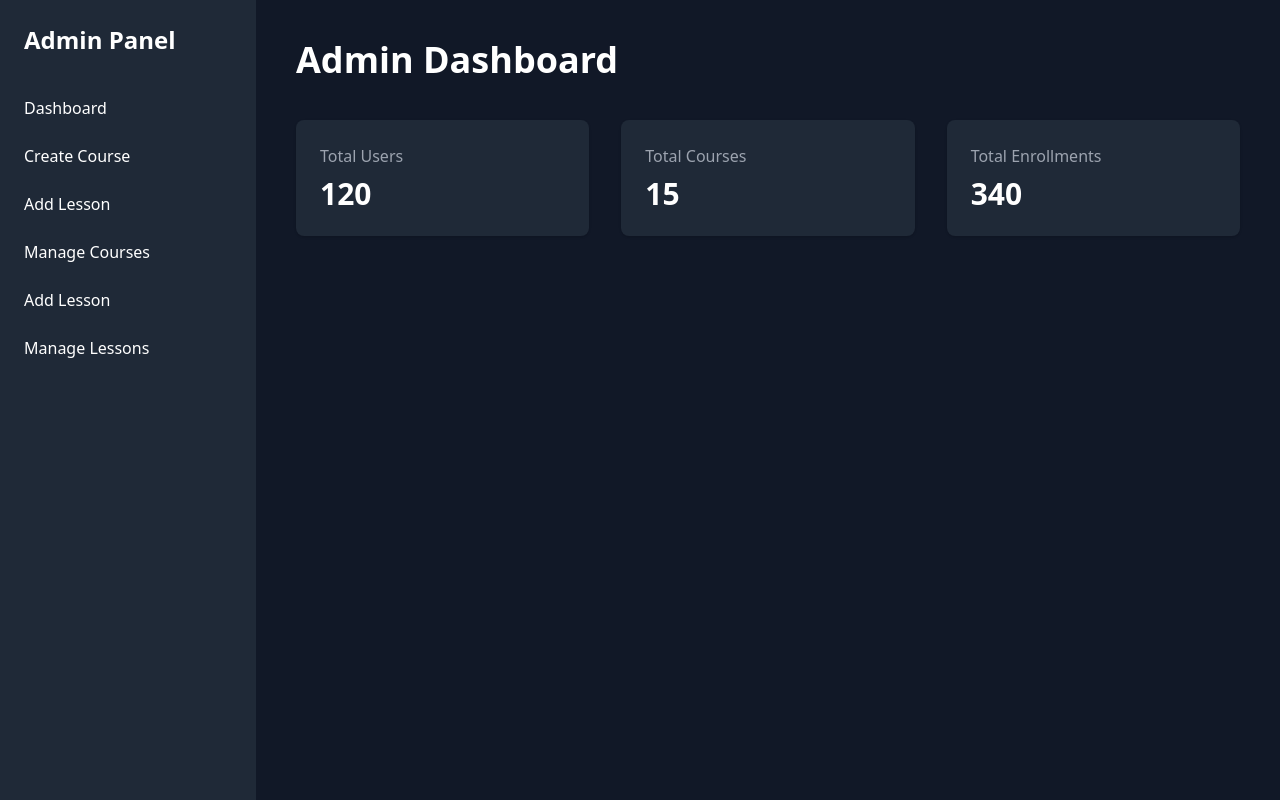
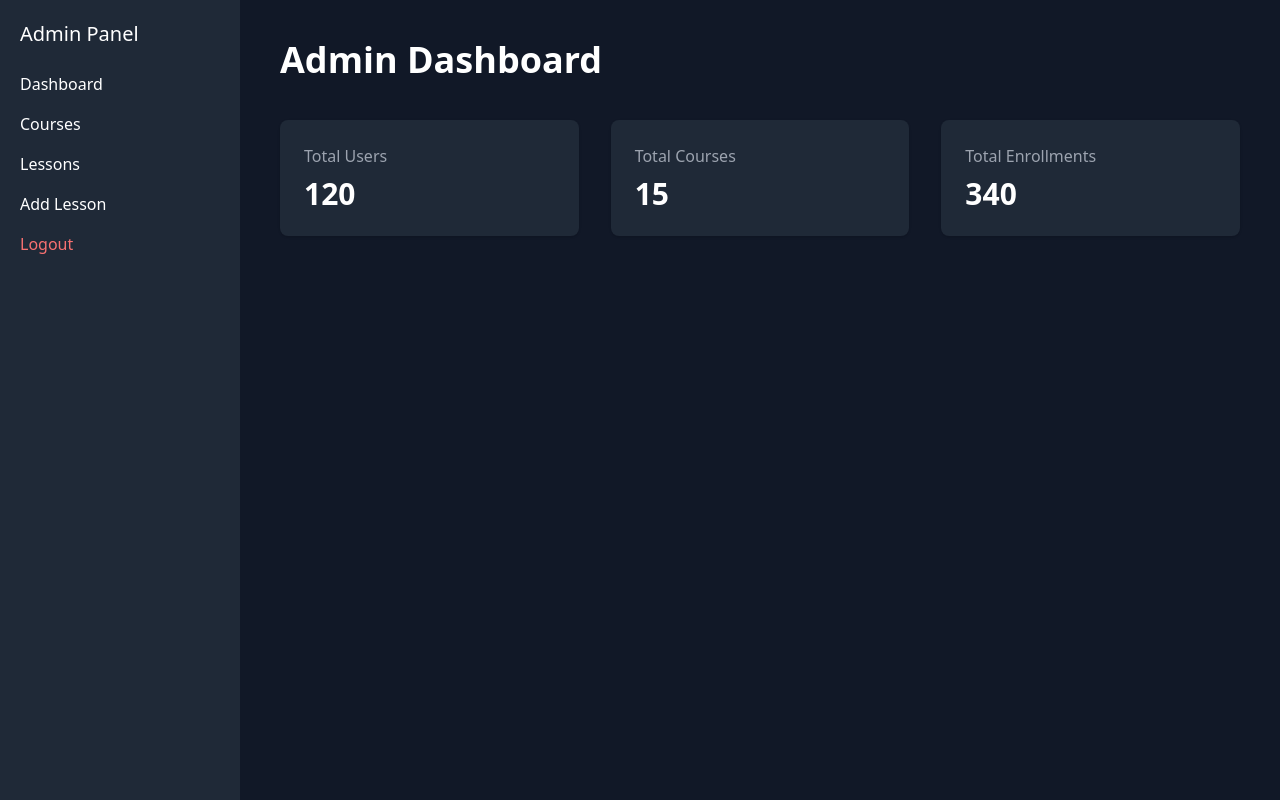
Before and after one commit to hihabibiiii/LMS-, a React (Vite) app in the folder frontend/: page /admin in a window 1280 px wide. Built offline with nearby package versions, Linux system fonts and the light colour scheme; sample sign-in values are in the browser's storage; the HTML template or start-up script is replaced by a standard one.

Commit message:
Added Admin Logout Button

```diff
--- a/frontend/src/components/AdminSidebar.jsx
+++ b/frontend/src/components/AdminSidebar.jsx
@@ -1,37 +1,60 @@
-import { Link } from "react-router-dom"
+import { useNavigate } from "react-router-dom"
 
 function AdminSidebar(){
 
+const navigate = useNavigate()
+
+const handleLogout = () => {
+
+localStorage.removeItem("token")
+
+navigate("/login")
+
+}
+
 return(
 
-<div className="w-64 bg-gray-800 min-h-screen p-6">
+<div className="w-60 bg-gray-800 min-h-screen p-5">
 
-<h2 className="text-2xl font-bold mb-10">
+<h2 className="text-xl mb-6">
 Admin Panel
 </h2>
 
-<ul className="space-y-6">
+<ul className="space-y-4">
 
-<li>
-<Link to="/admin">Dashboard</Link>
+<li
+className="cursor-pointer hover:text-blue-400"
+onClick={()=>navigate("/admin/dashboard")}
+>
+Dashboard
 </li>
 
-<li>
-<Link to="/admin/create-course">Create Course</Link>
+<li
+className="cursor-pointer hover:text-blue-400"
+onClick={()=>navigate("/admin/courses")}
+>
+Courses
 </li>
 
-<li>
-<Link to="/admin/add-lesson">Add Lesson</Link>
-</li>
-<li>
-<Link to="/admin/courses">Manage Courses</Link>
-</li>
-<li>
-<Link to="/admin/add-lesson">Add Lesson</Link>
+<li
+className="cursor-pointer hover:text-blue-400"
+onClick={()=>navigate("/admin/lessons")}
+>
+Lessons
 </li>
 
-<li>
-<Link to="/admin/lessons">Manage Lessons</Link>
+<li
+className="cursor-pointer hover:text-blue-400"
+onClick={()=>navigate("/admin/add-lesson")}
+>
+Add Lesson
+</li>
+
+<li
+className="cursor-pointer text-red-400 hover:text-red-500"
+onClick={handleLogout}
+>
+Logout
 </li>
 
 </ul>
--- a/frontend/src/pages/AddLesson.jsx
+++ b/frontend/src/pages/AddLesson.jsx
@@ -1,5 +1,6 @@
 import { useState } from "react"
 import { createLesson } from "../api/api"
+import AdminSidebar from "../components/AdminSidebar"
 
 function AddLesson(){
 
@@ -9,6 +10,13 @@ const [video,setVideo] = useState("")
 
 const handleSubmit = async () => {
 
+if(!courseId || !title || !video){
+alert("Please fill all fields")
+return
+}
+
+try{
+
 const data = {
 course_id:Number(courseId),
 title,
@@ -17,13 +25,28 @@ video_url:video
 
 await createLesson(data)
 
-alert("Lesson Added")
+alert("Lesson Added Successfully")
+
+setCourseId("")
+setTitle("")
+setVideo("")
+
+}catch(error){
+
+console.log(error)
+alert("Error adding lesson")
+
+}
 
 }
 
 return(
 
-<div className="min-h-screen bg-gray-900 text-white p-10">
+<div className="flex min-h-screen bg-gray-900 text-white">
+
+<AdminSidebar/>
+
+<div className="p-10">
 
 <h1 className="text-3xl mb-6">
 Add Lesson
@@ -31,25 +54,28 @@ Add Lesson
 
 <input
 placeholder="Course ID"
-className="block mb-4 p-2 text-black"
+value={courseId}
+className="block mb-4 p-2 text-black w-96"
 onChange={(e)=>setCourseId(e.target.value)}
 />
 
 <input
 placeholder="Lesson Title"
-className="block mb-4 p-2 text-black"
+value={title}
+className="block mb-4 p-2 text-black w-96"
 onChange={(e)=>setTitle(e.target.value)}
 />
 
 <input
 placeholder="YouTube Embed URL"
-className="block mb-4 p-2 text-black"
+value={video}
+className="block mb-4 p-2 text-black w-96"
 onChange={(e)=>setVideo(e.target.value)}
 />
 
 <button
 onClick={handleSubmit}
-className="bg-green-500 px-6 py-2 rounded"
+className="bg-green-500 px-6 py-2 rounded hover:bg-green-600"
 >
 
 Add Lesson
@@ -58,6 +84,8 @@ Add Lesson
 
 </div>
 
+</div>
+
 )
 
 }
--- a/frontend/src/pages/AdminLessons.jsx
+++ b/frontend/src/pages/AdminLessons.jsx
@@ -6,31 +6,65 @@ import AdminSidebar from "../components/AdminSidebar"
 function AdminLessons(){
 
 const [lessons,setLessons] = useState([])
+const [loading,setLoading] = useState(true)
+
 const navigate = useNavigate()
 
 useEffect(()=>{
 
-getAllLessons().then(data=>{
+const fetchLessons = async () => {
+
+try{
+
+const data = await getAllLessons()
+
 if(Array.isArray(data)){
 setLessons(data)
 }else{
 setLessons([])
 }
-})
+
+}catch(error){
+
+console.log(error)
+alert("Failed to load lessons")
+
+}
+
+setLoading(false)
+
+}
+
+fetchLessons()
 
 },[])
 
+
 const handleDelete = async(id)=>{
+
+const confirmDelete = window.confirm("Delete this lesson?")
+
+if(!confirmDelete) return
+
+try{
 
 await deleteLesson(id)
 
 setLessons(lessons.filter(l => l.id !== id))
 
+}catch(error){
+
+console.log(error)
+alert("Delete failed")
+
 }
+
+}
+
 
 return(
 
-<div className="flex bg-gray-900 text-white">
+<div className="flex bg-gray-900 text-white min-h-screen">
 
 <AdminSidebar/>
 
@@ -40,20 +74,28 @@ return(
 Manage Lessons
 </h1>
 
-<table className="w-full bg-gray-800">
+{loading ? (
 
-<thead>
+<p>Loading lessons...</p>
+
+) : (
+
+<table className="w-full bg-gray-800 rounded overflow-hidden">
+
+<thead className="bg-gray-700">
+
 <tr>
-<th className="p-4">ID</th>
-<th className="p-4">Title</th>
-<th className="p-4">Actions</th>
+<th className="p-4 text-left">ID</th>
+<th className="p-4 text-left">Title</th>
+<th className="p-4 text-left">Actions</th>
 </tr>
+
 </thead>
 
 <tbody>
 
-{lessons.map(lesson=>(
-<tr key={lesson.id}>
+{lessons.map((lesson)=>(
+<tr key={lesson.id} className="border-t border-gray-700">
 
 <td className="p-4">{lesson.id}</td>
 <td className="p-4">{lesson.title}</td>
@@ -61,14 +103,14 @@ Manage Lessons
 <td className="p-4 flex gap-4">
 
 <button
-className="bg-yellow-500 px-4 py-1 rounded"
+className="bg-yellow-500 px-4 py-1 rounded hover:bg-yellow-600"
 onClick={()=>navigate(`/admin/edit-lesson/${lesson.id}`)}
 >
 Edit
 </button>
 
 <button
-className="bg-red-500 px-4 py-1 rounded"
+className="bg-red-500 px-4 py-1 rounded hover:bg-red-600"
 onClick={()=>handleDelete(lesson.id)}
 >
 Delete
@@ -83,6 +125,8 @@ Delete
 
 </table>
 
+)}
+
 </div>
 
 </div>
--- a/frontend/src/pages/CreateCourse.jsx
+++ b/frontend/src/pages/CreateCourse.jsx
@@ -1,5 +1,6 @@
 import { useState } from "react"
 import { createCourse } from "../api/api"
+import AdminSidebar from "../components/AdminSidebar"
 
 function CreateCourse(){
 
@@ -9,6 +10,8 @@ const [price,setPrice] = useState("")
 
 const handleSubmit = async () => {
 
+try{
+
 const data = {
 title,
 description,
@@ -17,13 +20,28 @@ price:Number(price)
 
 await createCourse(data)
 
-alert("Course Created")
+alert("Course Created Successfully")
+
+setTitle("")
+setDescription("")
+setPrice("")
+
+}catch(error){
+
+console.log(error)
+alert("Error creating course")
+
+}
 
 }
 
 return(
 
-<div className="min-h-screen bg-gray-900 text-white p-10">
+<div className="flex min-h-screen bg-gray-900 text-white">
+
+<AdminSidebar/>
+
+<div className="p-10">
 
 <h1 className="text-3xl mb-6">
 Create Course
@@ -31,25 +49,28 @@ Create Course
 
 <input
 placeholder="Course Title"
-className="block mb-4 p-2 text-black"
+className="block mb-4 p-2 text-black w-96"
+value={title}
 onChange={(e)=>setTitle(e.target.value)}
 />
 
 <input
 placeholder="Description"
-className="block mb-4 p-2 text-black"
+className="block mb-4 p-2 text-black w-96"
+value={description}
 onChange={(e)=>setDescription(e.target.value)}
 />
 
 <input
 placeholder="Price"
-className="block mb-4 p-2 text-black"
+className="block mb-4 p-2 text-black w-96"
+value={price}
 onChange={(e)=>setPrice(e.target.value)}
 />
 
 <button
 onClick={handleSubmit}
-className="bg-blue-500 px-6 py-2 rounded"
+className="bg-blue-500 px-6 py-2 rounded hover:bg-blue-600"
 >
 
 Create
@@ -58,6 +79,8 @@ Create
 
 </div>
 
+</div>
+
 )
 
 }
```
